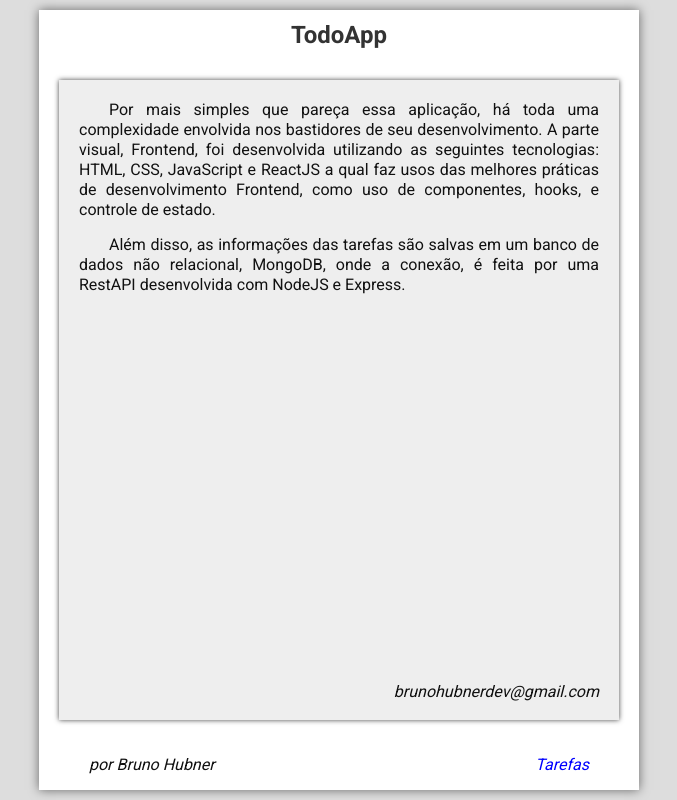
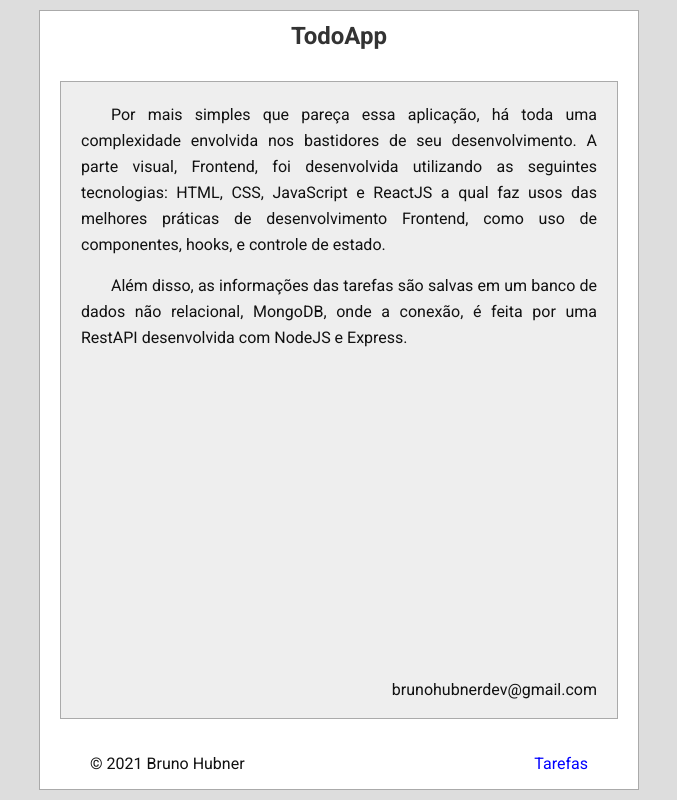
Before and after one commit to brunohubner/todoapp, a React (Create React App) app: page /about in a window 1280 px wide. Shown: the whole page, without its empty margins (301-978 px from the left). Built offline with nearby package versions, Linux system fonts and the light colour scheme; no server answers.

Commit message:
Update styles

```diff
--- a/src/styles/About.css
+++ b/src/styles/About.css
@@ -8,7 +8,7 @@
     background-color: #eee;
     padding: 20px;
     margin: 20px;
-    box-shadow: 0 0 5px #000b;
+    border: 1px solid #aaa;
 
     display: flex;
     flex-direction: column;
@@ -19,10 +19,9 @@
     margin-bottom: 15px;
     text-indent: 30px;
     text-align: justify;
-    line-height: 20px;
+    line-height: 26px;
 }
 
 .about .content span {
-    font-style: italic;
     align-self: flex-end;
 }
--- a/src/styles/App.css
+++ b/src/styles/App.css
@@ -6,7 +6,7 @@
 }
 
 .App .container {
-    box-shadow: 0 0 10px #0008;
+    border: 1px solid #aaa;
     background-color: #fff;
     margin: 10px 0;
     width: 600px;
--- a/src/styles/Footer.css
+++ b/src/styles/Footer.css
@@ -5,7 +5,6 @@
     align-items: center;
     height: 50px;
     padding: 0 50px;
-    font-style: italic;
 }
 
 .footer a {
--- a/src/styles/TodoForm.css
+++ b/src/styles/TodoForm.css
@@ -9,8 +9,7 @@
     margin-right: 8px;
     outline-style: none;
     font-size: 1rem;
-    border: none;
-    box-shadow: 0 0 5px #000b;
+    border: 1px solid #aaa;
 }
 
 .form input:focus {
--- a/src/styles/TodoList.css
+++ b/src/styles/TodoList.css
@@ -18,7 +18,7 @@
     align-items: center;
     justify-content: left;
     padding: 0 10px;
-    box-shadow: 0 0 5px #0008;
+    border: 1px solid #aaa;
     margin-right: 8px;
 }
 
--- a/src/templates/Footer.jsx
+++ b/src/templates/Footer.jsx
@@ -5,7 +5,7 @@ import { Link } from "react-router-dom";
 export default function Footer(props) {
     return (
         <footer className="footer">
-            <span>por <a href="https://github.com/brunohubner" target="_blank" rel="noreferrer">Bruno Hubner</a></span>
+            <span>&copy; 2021 <a href="https://github.com/brunohubner" target="_blank" rel="noreferrer">Bruno Hubner</a></span>
             <Link to={props.path}>{props.label}</Link>
         </footer>
     )
```
